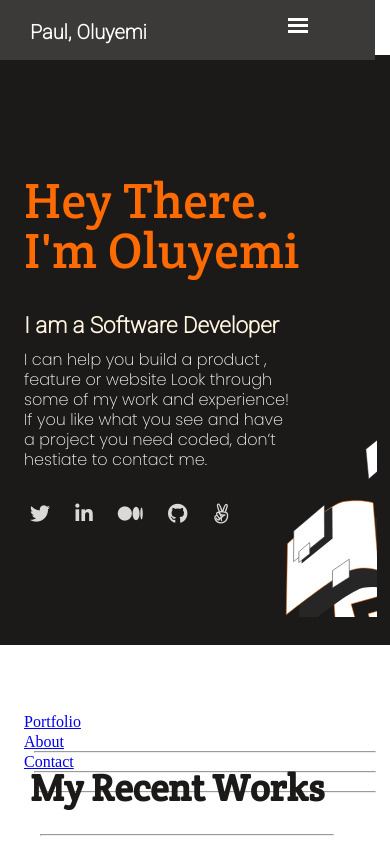
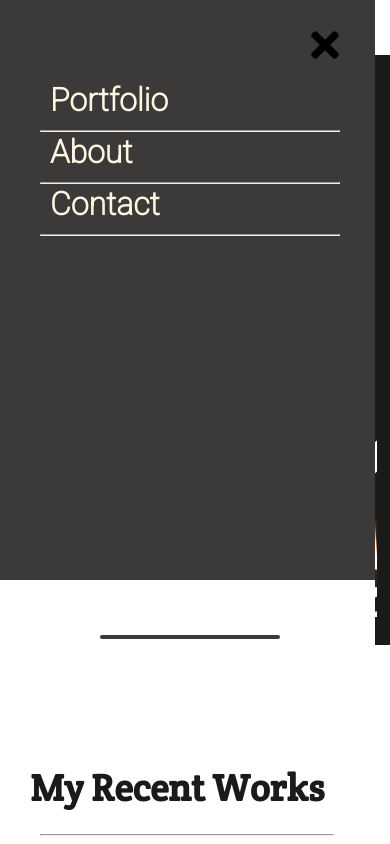
Before and after one commit to Ol-create/Mobile-Project2.0, a website: page index.html in a window 390 px wide. Both pictures are taken after a click on the element 312 px from the left and 37 px from the top of the page. Shown: the top 844 px of the page. Drawn offline with Linux system fonts and the light colour scheme.

Commit message:
Add style to toggle-menu

```diff
--- a/dom.js
+++ b/dom.js
@@ -3,5 +3,5 @@ let toggleMenu = document.getElementById("toggle-menu");
 function show(){ toggleMenu.style.display = "block"; }
 
 function hide() {
-    toggleMenu.style.display = 'none';
+    toggleMenu.style.display = "none";
 }
--- a/style.css
+++ b/style.css
@@ -53,6 +53,65 @@ body {
   margin: 3px 0;
   background-color: white;
   margin-right: 20px;
+}
+
+/* Toggle menu for mobile menu */
+#toggle-menu {
+  position: fixed;
+  z-index: 2;
+  top: 0;
+  left: 0;
+  width: 375px;
+  height: 660px;
+  background-color: white;
+  display: none;
+}
+
+#toggle-menu ul {
+  width: 375px;
+  height: 580px;
+  padding-top: 60px;
+  /* z-index: 2; */
+  background-color: #3C3A39;
+}
+
+#toggle-menu div {
+  width: 180px;
+  height: 4px;
+  border-radius: 5px;
+  margin-left: 100px;
+   margin-top: 55px;
+  background-color: #3C3A39;
+}
+
+#toggle-menu ul hr {
+  width: 300px;
+  color: black;
+  margin-left: 30px;
+  margin-top: -30px;
+}
+
+#toggle-menu ul li a {
+  height: 50px;
+  width: 227px;
+  text-decoration: none;
+  font-family: 'Roboto';
+  font-size: 32px;
+  font-weight: 700;
+  line-height: 80px;
+  letter-spacing: 0em;
+  text-align: left;
+  color: #FFF5E1;
+  margin-left: 50px;
+}
+
+#toggle-menu img {
+  width: 40px;
+  height: 40px;
+  float: right;
+  margin-right: 30px;
+  margin-top: -35px;
+
 }
 
 .list_lang li {
```
